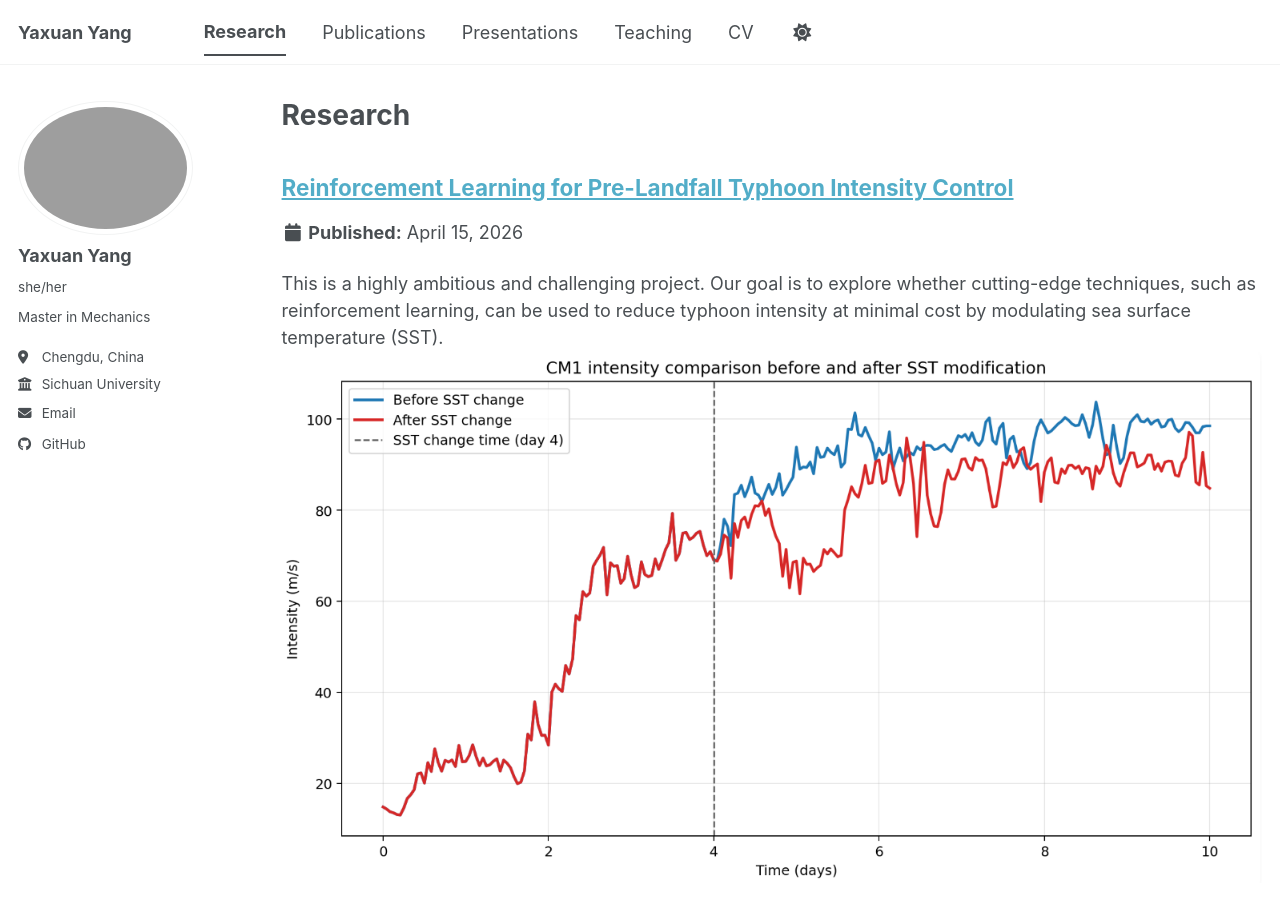
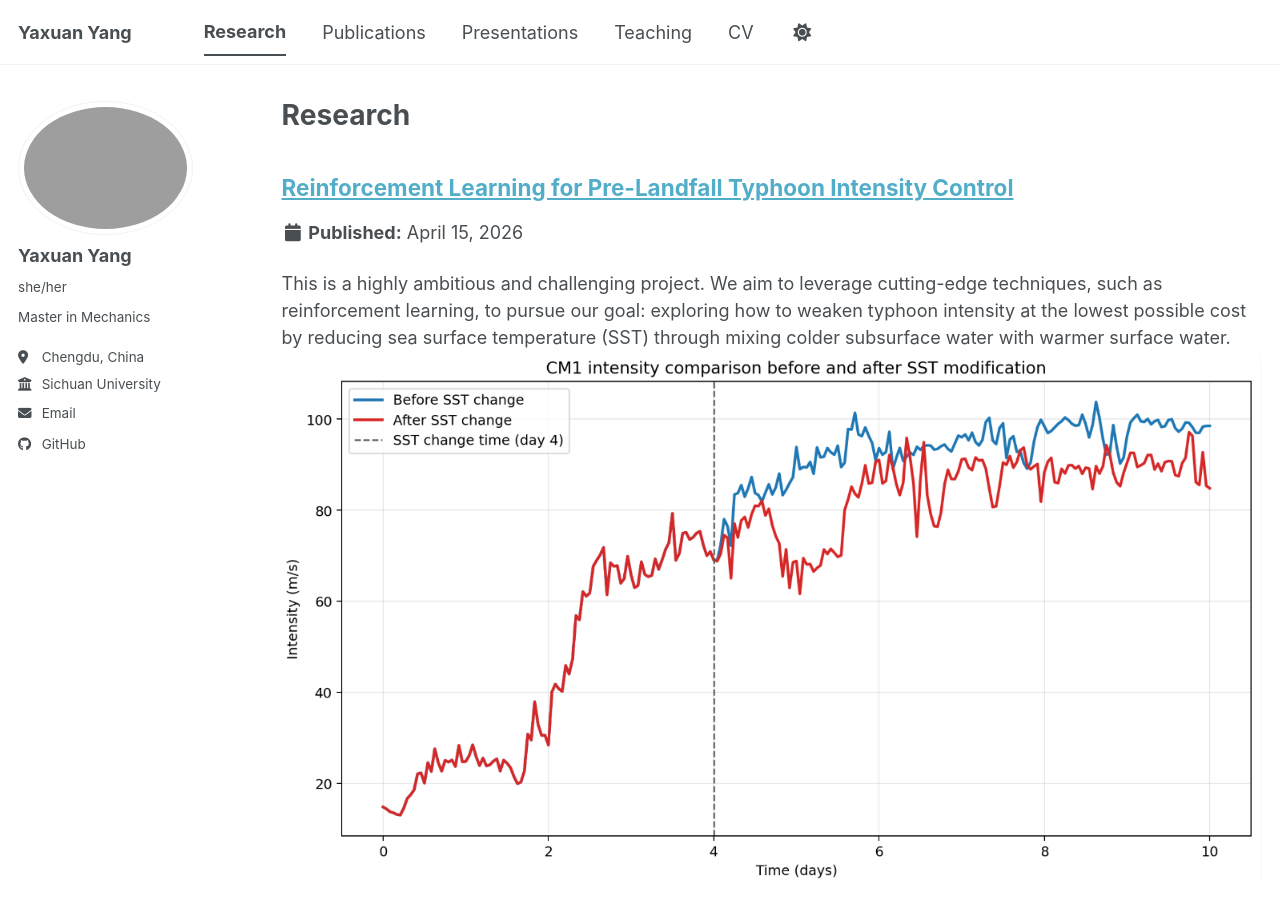
Before and after one commit to yyx-git/yyx-git.github.io, a Jekyll site: the page built from _pages/research.html, in a window 1280 px wide and 900 px high. Built offline with Jekyll 4.4.1, drawn with Linux system fonts in a browser that asks for light colours; a script bundle is joined from its source files by our own code; library files that are not in the unit come from our copies.

Commit message:
Update portfolio-1.md

```diff
--- a/_portfolio/portfolio-1.md
+++ b/_portfolio/portfolio-1.md
@@ -1,6 +1,6 @@
 ---
 title: "Reinforcement Learning for Pre-Landfall Typhoon Intensity Control"
-excerpt: "This is a highly ambitious and challenging project. Our goal is to explore whether cutting-edge techniques, such as reinforcement learning, can be used to reduce typhoon intensity at minimal cost by modulating sea surface temperature (SST).<br/><img src='/images/CM1&RL1.png'>"
+excerpt: "This is a highly ambitious and challenging project. We aim to leverage cutting-edge techniques, such as reinforcement learning, to pursue our goal: exploring how to weaken typhoon intensity at the lowest possible cost by reducing sea surface temperature (SST) through mixing colder subsurface water with warmer surface water.<br/><img src='/images/CM1&RL1.png'>"
 collection: portfolio
 ---
 
```
